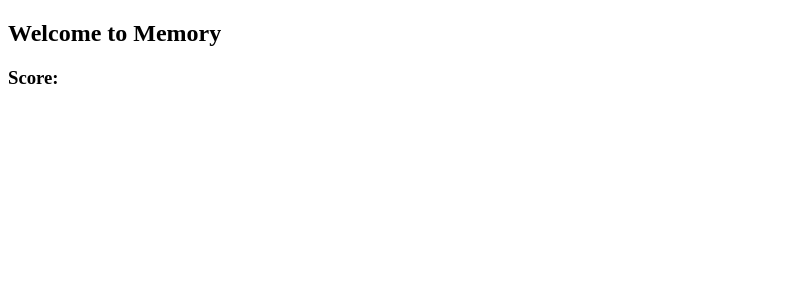
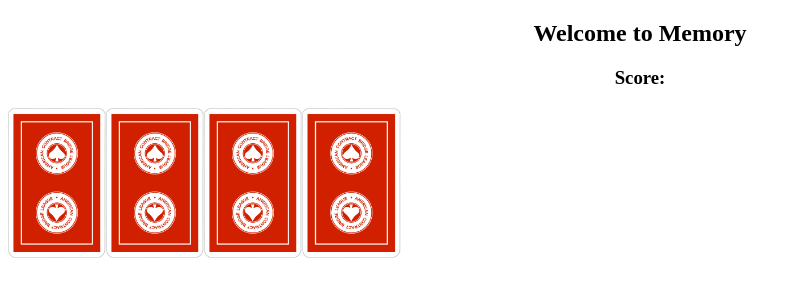
Before and after one commit to caufieldpeterj/js-memory-game, a plain HTML site: page index.html in a window 1280 px wide. Shown: the whole page, without its empty margins (0-802 px from the left). Drawn offline with Linux system fonts and the light colour scheme.

Commit message:
creaing grid, appending 4 cards to the grid to start, small typos prevented appendChild method from running properly.. be careful!

```diff
--- a/app.js
+++ b/app.js
@@ -1,13 +1,13 @@
-document.addEventListener('DOMContentLoadded', () => {
+document.addEventListener('DOMContentLoaded', () => {
     // card creation
     const cardArray = [
         {
-            name: '',
-            img: 'static/____.png'
+            name: '2C',
+            img: '/static/2C.png'
         },
         {
-            name: '',
-            img: 'static/____.png'
+            name: '2D',
+            img: '/static/2D.png'
         },
         {
             name: '',
@@ -22,25 +22,55 @@ document.addEventListener('DOMContentLoadded', () => {
     // create game board
 
     const grid = document.querySelector('.grid')
-    createBoard = () => {
+    let cardsChosen = [];
+    let cardsChosenId = [];
+    let cardsWon = [];
+
+    const createBoard = () => {
         for (let i=0;i<cardArray.length; i++) {
+            console.log(i);
             let card = document.createElement('img');
-            card.setAttribute('src', 'static/blank.png');
+            card.setAttribute('src', 'static/red_back.png');
+            card.setAttribute('id', 'card');
+
             // give id from 0-cardArray.length
             card.setAttribute('data-id', i);
-            // card.addEventListener('click', flipcard)
+            card.addEventListener('click', flipCard)
             grid.appendChild(card);
         }
     }
 
     // check for matches
-    checkMatch = () => {
-
+    const checkMatch = () => {
+        let cards = document.querySelector('img');
+        const optionOneId = cardsChosenId[0];
+        const optionTwoId = cardsChosenId[1];
+        if (cardsChosen[0] === cardsChosen[1]) {
+            alert('Match!');
+            cards[optionOneId].setAttribute('src', 'static/blue_back.png');
+            cards[optionTwoId].setAttribute('src', 'static/blue_back.png');
+            cardsWon.push(cardsChosen);
+        } else {
+            cards[optionOneId].setAttribute('src', './static/red_back.png');
+            cards[optionTwoId].setAttribute('src', './static/red_back.png');
+            alert('Sorry, no match');
+        }
+        cardsChosen = [];
+        cardsChosenId = [];
     }
 
     // flip cards
 
-    flipCard = () => {}
+    flipCard = () => {
+        let cardId = this.getAttribute('data-id');
+        cardsChosen.push(cardArray[cardId].name);
+        cardsChosenId.push(cardId);
+        this.setAttribute('src', cardArray[cardId].img);
+        if (cardsChosenId.length === 2) {
+            setTimeout(checkMatch, 500);
+        }
+    }
+    createBoard();
 
 
 })
--- a/style.css
+++ b/style.css
@@ -1,5 +1,18 @@
+body {
+    /* background-color: blue; */
+    text-align: center;
+}
+
 .grid {
     display: flex;
     flex-wrap: wrap;
+    /* background-color: aquamarine; */
+    min-height: 500px;
+    min-width: 500px;
 
 }
+
+#card {
+    max-width: 100px;
+    max-height: 150px;
+}
```
